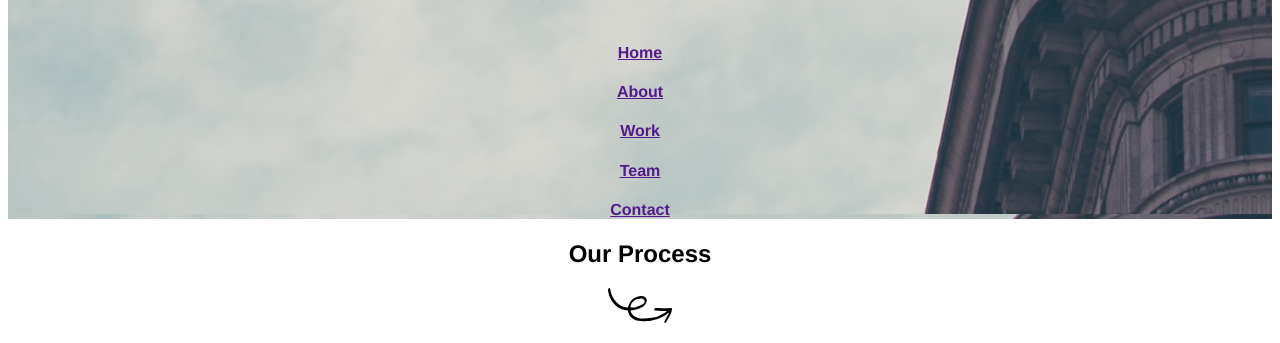
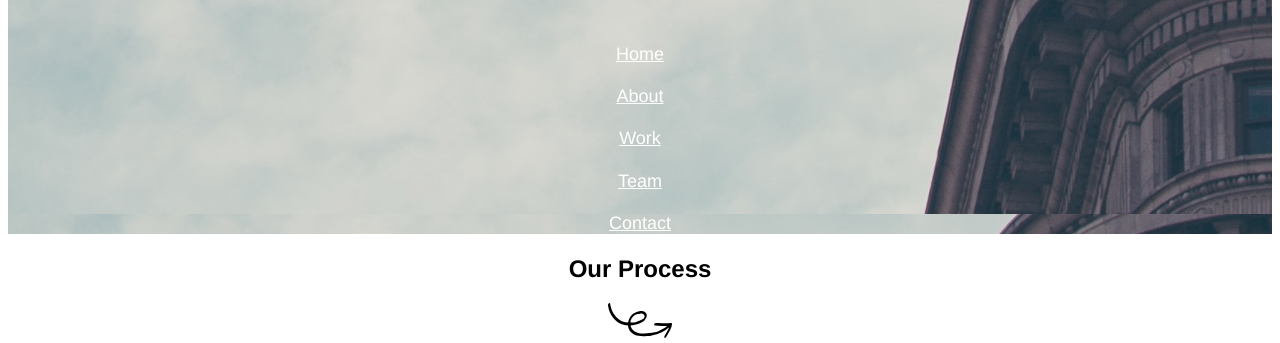
Before and after one commit to astridj/Broadway, a plain HTML site: page index.html in a window 1280 px wide. Shown: the part 130-473 px from the top of the page. Drawn offline with Linux system fonts and the light colour scheme.

Commit message:
Add styling to nav links

```diff
--- a/resources/style.css
+++ b/resources/style.css
@@ -12,3 +12,9 @@ header, .divider {
   background-image: url(images/the-flatiron-building.png);
   color: white;
 }
+
+h4 a {
+  font-size: 18px;
+  font-weight: normal;
+  color: white;
+}
```
